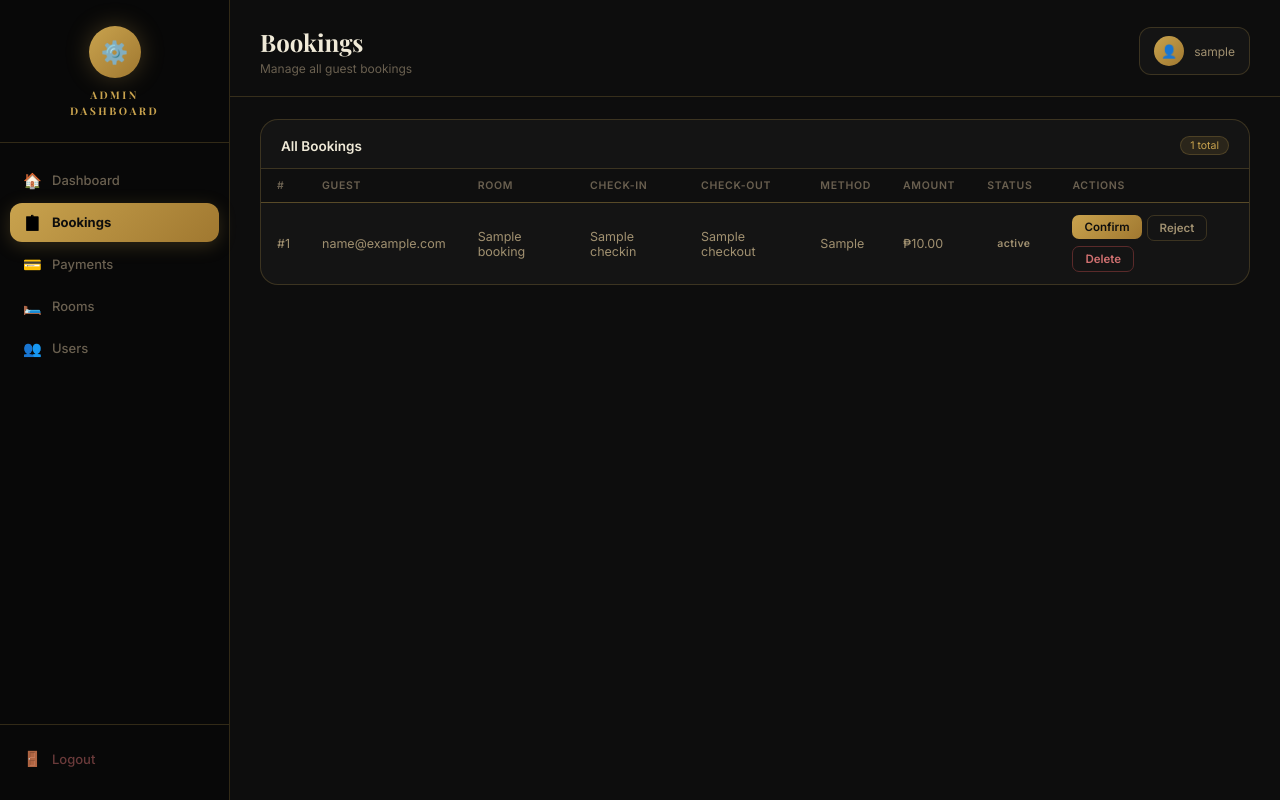
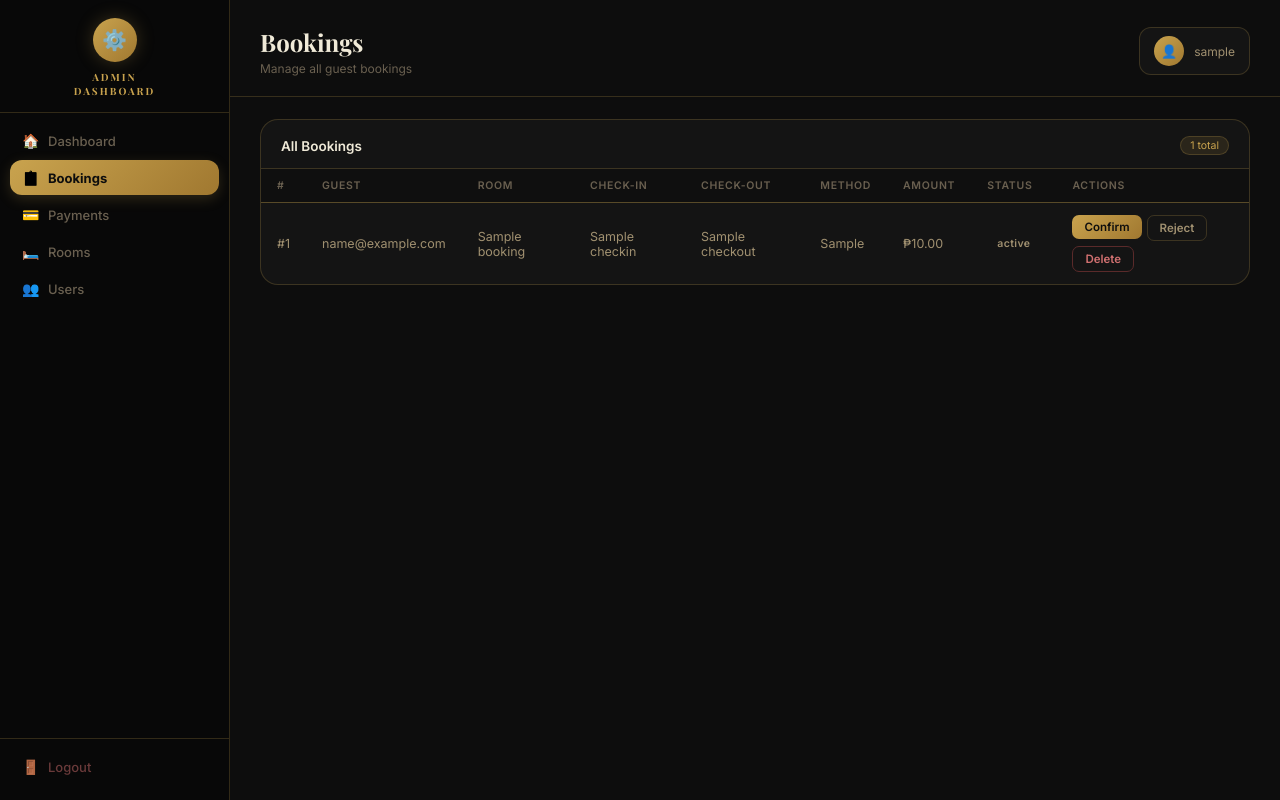
Before and after one commit to Arias1999/hotel_system, a Flask app: page /admin/bookings in a window 1280 px wide. Run offline with Flask 3, Linux system fonts and the light colour scheme; a user stored in the database is signed in; a database or web service that is not in the repository returns one stand-in record (values such as "Sample title"); some libraries are stand-ins or nearby versions.

Commit message:
Fix sidebar spacing: compact brand, tighter nav gaps, footer pinned to bottom

```diff
--- a/templates/admin_base.html
+++ b/templates/admin_base.html
@@ -37,7 +37,7 @@
         /* ── SIDEBAR ── */
         .sidebar {
             width: var(--sidebar-w);
-            min-height: 100vh;
+            height: 100vh;
             background: #080808;
             border-right: 1px solid var(--gold-border);
             display: flex;
@@ -45,56 +45,59 @@
             position: fixed;
             top: 0; left: 0;
             z-index: 100;
+            overflow-y: auto;
         }
 
         .sidebar-brand {
-            padding: 26px 18px 22px;
+            padding: 18px 16px 14px;
             display: flex;
             flex-direction: column;
             align-items: center;
-            gap: 10px;
+            gap: 8px;
             border-bottom: 1px solid var(--gold-border);
+            flex-shrink: 0;
         }
 
         .brand-icon {
-            width: 52px; height: 52px;
+            width: 44px; height: 44px;
             border-radius: 50%;
             background: linear-gradient(135deg, var(--gold), var(--gold-dark));
             display: grid; place-items: center;
-            font-size: 22px;
-            box-shadow: 0 0 24px rgba(201,163,78,0.28);
+            font-size: 20px;
+            box-shadow: 0 0 18px rgba(201,163,78,0.25);
         }
 
         .brand-text {
             font-family: 'Playfair Display', serif;
-            font-size: 10.5px;
+            font-size: 10px;
             font-weight: 700;
-            letter-spacing: 2.5px;
+            letter-spacing: 2px;
             text-transform: uppercase;
             color: var(--gold);
             text-align: center;
-            line-height: 1.5;
+            line-height: 1.4;
         }
 
         .sidebar-nav {
-            flex: 1;
-            padding: 18px 10px;
+            padding: 10px 10px 0;
             display: flex;
             flex-direction: column;
-            gap: 3px;
+            gap: 2px;
+            flex: 1;
         }
 
         .nav-item {
             display: flex;
             align-items: center;
-            gap: 11px;
-            padding: 10px 13px;
+            gap: 10px;
+            padding: 9px 12px;
             border-radius: var(--radius);
             text-decoration: none;
             color: var(--text-muted);
             font-size: 13px;
             font-weight: 500;
             transition: all 0.18s ease;
+            white-space: nowrap;
         }
 
         .nav-item:hover {
@@ -106,16 +109,18 @@
             background: linear-gradient(135deg, var(--gold), var(--gold-dark));
             color: #0d0d0d;
             font-weight: 700;
-            box-shadow: 0 4px 18px rgba(201,163,78,0.22);
+            box-shadow: 0 4px 14px rgba(201,163,78,0.2);
         }
 
         .nav-item.active .nav-icon { filter: brightness(0); }
 
-        .nav-icon { font-size: 15px; width: 18px; text-align: center; flex-shrink: 0; }
+        .nav-icon { font-size: 14px; width: 16px; text-align: center; flex-shrink: 0; }
 
         .sidebar-footer {
-            padding: 14px 10px 22px;
+            padding: 10px 10px 16px;
             border-top: 1px solid var(--gold-border);
+            margin-top: auto;
+            flex-shrink: 0;
         }
 
         .nav-item.logout { color: #6a3a3a; }
```
